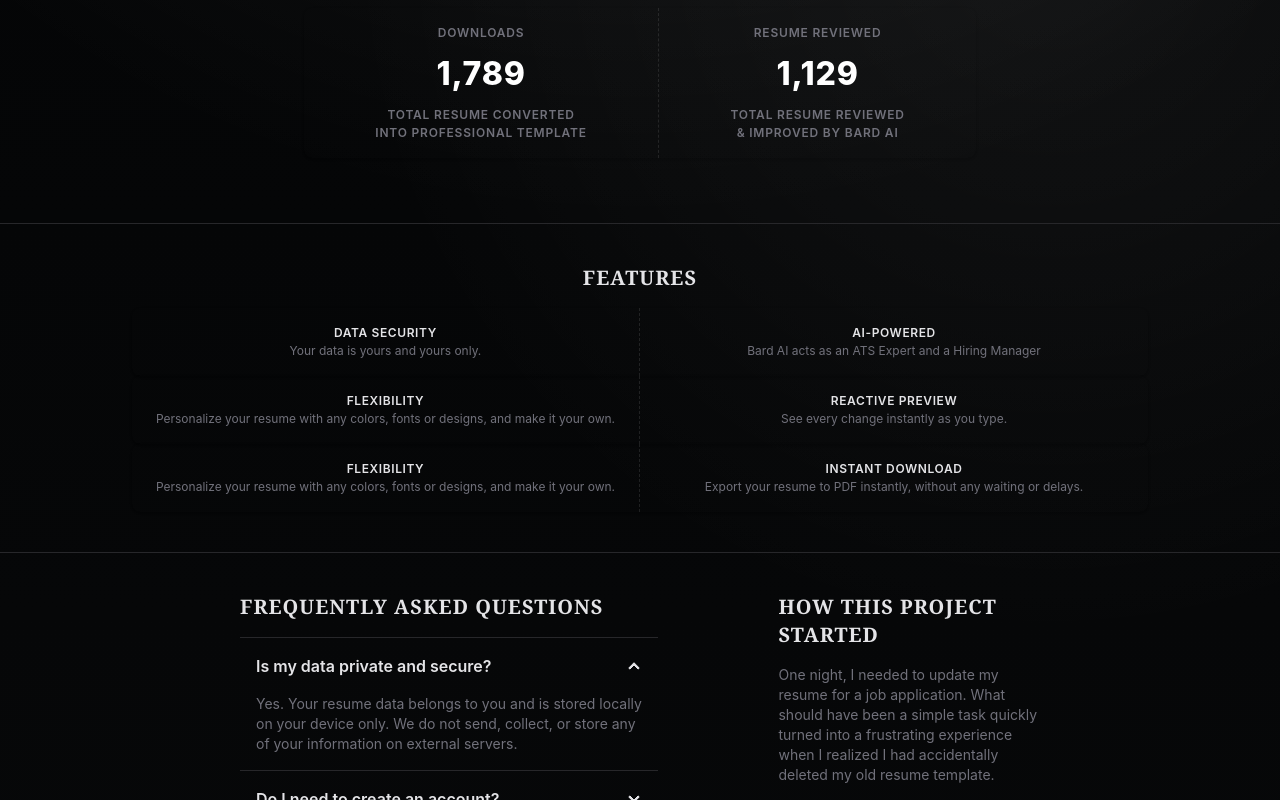
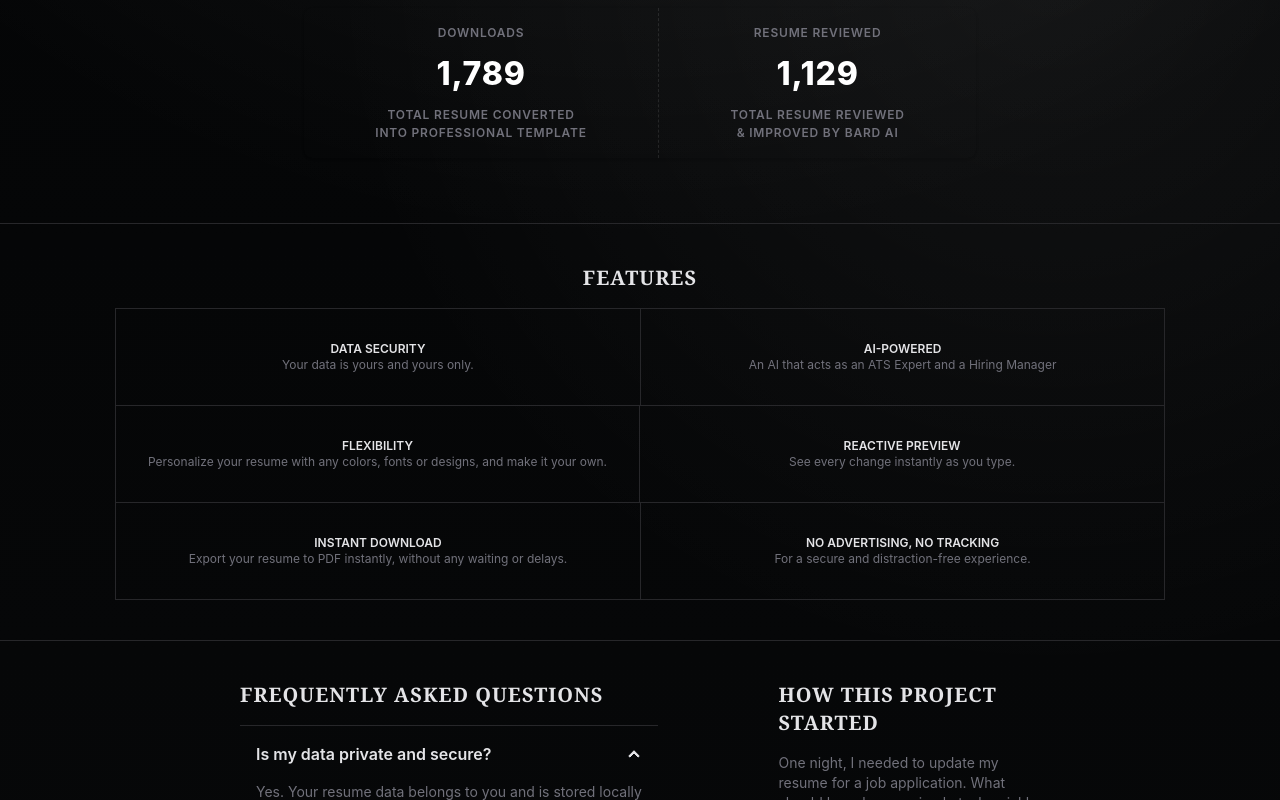
Before and after one commit to cgarave/get-hired-free-resume-builder, a Next.js app: page / in a window 1280 px wide. Shown: the part 570-1370 px from the top of the page. Built offline with nearby package versions, Linux system fonts and the light colour scheme.

Commit message:
features section changes

```diff
--- a/src/app/page.tsx
+++ b/src/app/page.tsx
@@ -7,7 +7,7 @@ export default function Home() {
     return (
         <main className={'flex flex-col items-center gap-y-10'}>
             <header className="sticky top-0 w-full shrink-0 z-40 border-b border-zinc-800 shadow-sm backdrop-blur-sm">
-                <nav className="flex items-center justify-between px-10 md:px-60 py-5">
+                <nav className="flex items-center justify-between px-6 md:px-60 py-5">
                     <Link href={'/'}><h1 className="text-xl font-bold leading-tight font-serif italic">Get Hired</h1></Link>
                     <Link href={'/editor'}><button className='rounded-full py-2 px-5 bg-white hover:bg-white/80 text-slate-900 text-xs font-semibold uppercase'>Get Started</button></Link>
                 </nav>
@@ -20,7 +20,7 @@ export default function Home() {
                 <Link href={'/editor'}>
                     <button className='rounded-full py-3 px-5 mt-4 md:mt-10 bg-white hover:bg-white/80 text-slate-900 text-sm font-semibold uppercase'>Create Resume</button>
                 </Link>
-                <div className="stats stats-horizontal shadow mt-10 uppercase font-semibold tracking-wider">
+                <div className="stats stats-vertical md:stats-horizontal shadow mt-10 uppercase font-semibold tracking-wider">
                     <div className="stat space-y-2">
                         <div className="stat-title text-zinc-500">Downloads</div>
                         <div className="stat-value">1,789</div>
@@ -36,34 +36,30 @@ export default function Home() {
             <div className='w-full h-[1px] bg-zinc-800'></div>
             <div className='text-center'>
                 <h5 className='text-zinc-200 uppercase tracking-wider font-semibold text-xl font-serif text-center mb-4'>Features</h5>
-                <div className="md:grid md:grid-cols-2 stats stats-vertical lg:stats-horizontal shadow">
-                    <div className="stat">
-                        <div className="stat-title text-zinc-200 font-semibold tracking-wider uppercase">Data Security</div>
-                        <div className="stat-desc text-zinc-500">Your data is yours and yours only.</div>
+                <div className='grid grid-cols-2 text-zinc-500 text-xs'>
+                    <div className='border-l border-t border-b border-zinc-800 p-8'>
+                        <div className='uppercase font-semibold text-zinc-200'>Data Security</div>
+                        <div>Your data is yours and yours only.</div>
                     </div>
-                    <div className="stat">
-                        <div className="stat-title text-zinc-200 font-semibold tracking-wider uppercase">AI-Powered</div>
-                        <div className="stat-desc text-zinc-500">Bard AI acts as an ATS Expert and a Hiring Manager</div>
+                    <div className='border border-zinc-800 p-8'>
+                        <div className='uppercase font-semibold text-zinc-200'>AI-Powered</div>
+                        <div>An AI that acts as an ATS Expert and a Hiring Manager</div>
                     </div>
-                </div>
-                <div className="md:grid md:grid-cols-2 stats stats-vertical lg:stats-horizontal shadow">
-                    <div className="stat">
-                        <div className="stat-title text-zinc-200 font-semibold tracking-wider uppercase">Flexibility</div>
-                        <div className="stat-desc text-zinc-500">Personalize your resume with any colors, fonts or designs, and make it your own.</div>
+                    <div className='border-l border-r border-zinc-800 p-8'>
+                        <div className='uppercase font-semibold text-zinc-200'>Flexibility</div>
+                        <div>Personalize your resume with any colors, fonts or designs, and make it your own.</div>
                     </div>
-                    <div className="stat">
-                        <div className="stat-title text-zinc-200 font-semibold tracking-wider uppercase">Reactive Preview</div>
-                        <div className="stat-desc text-zinc-500">See every change instantly as you type.</div>
+                    <div className='border-r border-zinc-800 p-8'>
+                        <div className='uppercase font-semibold text-zinc-200'>Reactive Preview</div>
+                        <div>See every change instantly as you type.</div>
                     </div>
-                </div>
-                <div className="md:grid md:grid-cols-2 stats stats-vertical lg:stats-horizontal shadow">
-                    <div className="stat">
-                        <div className="stat-title text-zinc-200 font-semibold tracking-wider uppercase">Flexibility</div>
-                        <div className="stat-desc text-zinc-500">Personalize your resume with any colors, fonts or designs, and make it your own.</div>
+                    <div className='border-l border-t border-b border-zinc-800 p-8'>
+                        <div className='uppercase font-semibold text-zinc-200'>Instant Download</div>
+                        <div>Export your resume to PDF instantly, without any waiting or delays.</div>
                     </div>
-                    <div className="stat">
-                        <div className="stat-title text-zinc-200 font-semibold tracking-wider uppercase">Instant Download</div>
-                        <div className="stat-desc text-zinc-500">Export your resume to PDF instantly, without any waiting or delays.</div>
+                    <div className='border border-zinc-800 p-8'>
+                        <div className='uppercase font-semibold text-zinc-200'>No Advertising, No Tracking</div>
+                        <div>For a secure and distraction-free experience.</div>
                     </div>
                 </div>
             </div>
```
